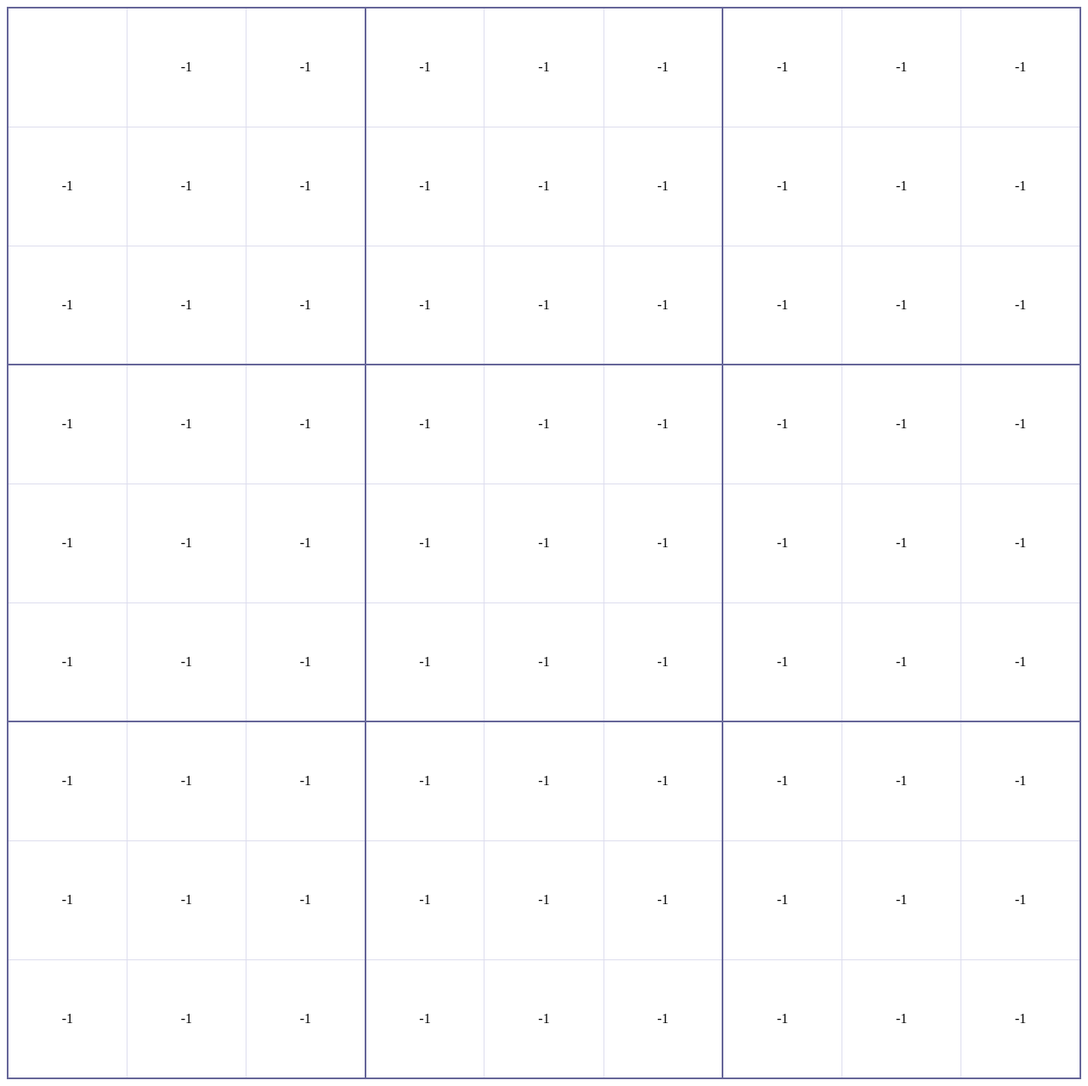
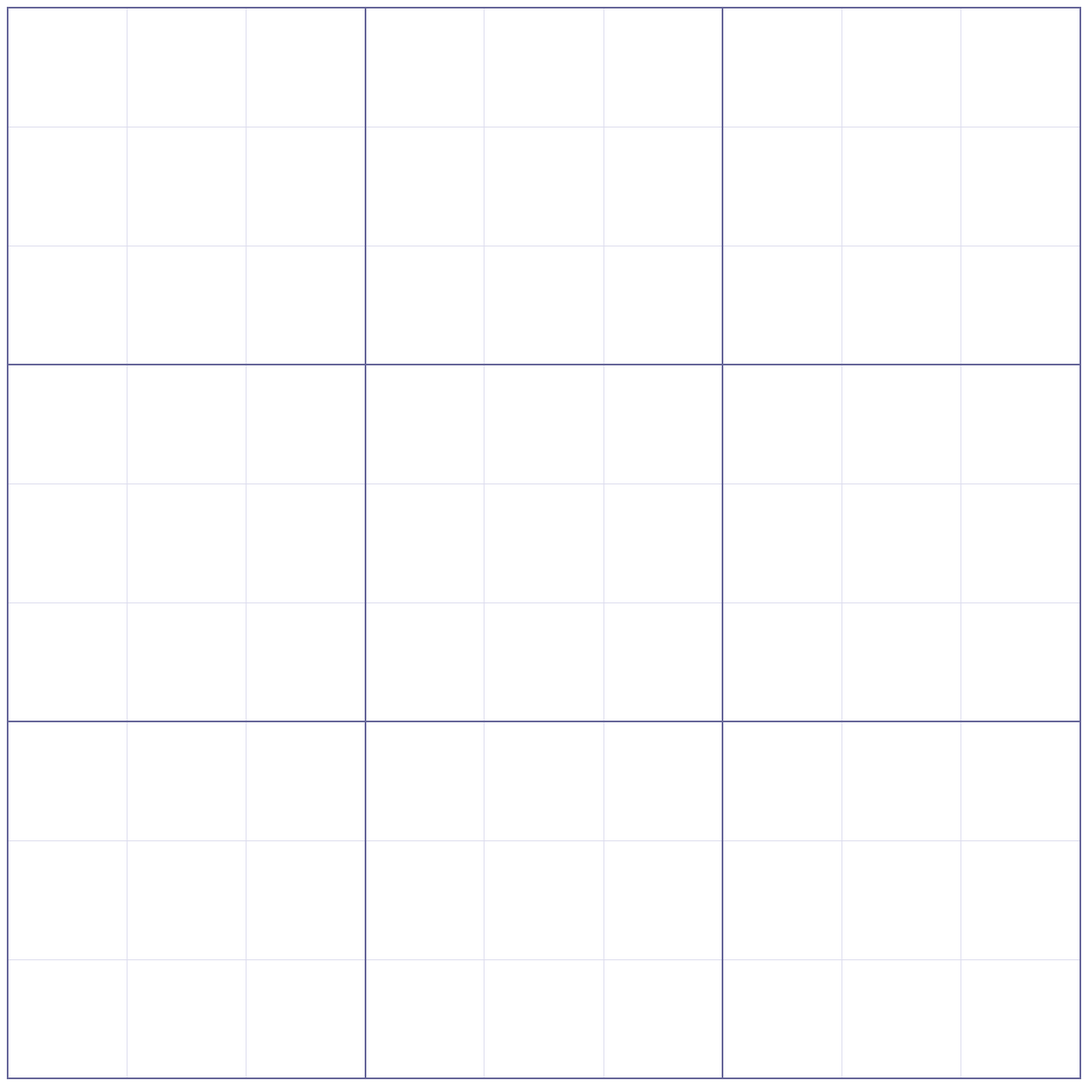
Before and after one commit to RomanDietenmeier/React-Sudoku, a React (Vite) app: page / in a window 1280 px wide. Shown: the whole page at 85% size. Built offline with nearby package versions, Linux system fonts and the light colour scheme.

Commit message:
hide cell -1 values.

```diff
--- a/src/App.tsx
+++ b/src/App.tsx
@@ -44,49 +44,49 @@ export function App() {
             className={`table_cell table_cell_border_top ${activeCell === 1 ? "table_cell_active" : ""}`}
             onClick={() => setActiveCell(1)}
           >
-            {cells[1]}
+            {cells[1] === -1 ? "" : cells[1]}
           </td>
           <td
             className={`table_cell table_cell_border_top table_cell_border_right ${activeCell === 2 ? "table_cell_active" : ""}`}
             onClick={() => setActiveCell(2)}
           >
-            {cells[2]}
+            {cells[2] === -1 ? "" : cells[2]}
           </td>
           <td
             className={`table_cell table_cell_border_top ${activeCell === 3 ? "table_cell_active" : ""}`}
             onClick={() => setActiveCell(3)}
           >
-            {cells[3]}
+            {cells[3] === -1 ? "" : cells[3]}
           </td>
           <td
             className={`table_cell table_cell_border_top ${activeCell === 4 ? "table_cell_active" : ""}`}
             onClick={() => setActiveCell(4)}
           >
-            {cells[4]}
+            {cells[4] === -1 ? "" : cells[4]}
           </td>
           <td
             className={`table_cell table_cell_border_top table_cell_border_right ${activeCell === 5 ? "table_cell_active" : ""}`}
             onClick={() => setActiveCell(5)}
           >
-            {cells[5]}
+            {cells[5] === -1 ? "" : cells[5]}
           </td>
           <td
             className={`table_cell table_cell_border_top ${activeCell === 6 ? "table_cell_active" : ""}`}
             onClick={() => setActiveCell(6)}
           >
-            {cells[6]}
+            {cells[6] === -1 ? "" : cells[6]}
           </td>
           <td
             className={`table_cell table_cell_border_top ${activeCell === 7 ? "table_cell_active" : ""}`}
             onClick={() => setActiveCell(7)}
           >
-            {cells[7]}
+            {cells[7] === -1 ? "" : cells[7]}
           </td>
           <td
             className={`table_cell table_cell_border_top table_cell_border_right ${activeCell === 8 ? "table_cell_active" : ""}`}
             onClick={() => setActiveCell(8)}
           >
-            {cells[8]}
+            {cells[8] === -1 ? "" : cells[8]}
           </td>
         </tr>
 
@@ -95,55 +95,55 @@ export function App() {
             className={`table_cell table_cell_border_left ${activeCell === 9 ? "table_cell_active" : ""}`}
             onClick={() => setActiveCell(9)}
           >
-            {cells[9]}
+            {cells[9] === -1 ? "" : cells[9]}
           </td>
           <td
             className={`table_cell ${activeCell === 10 ? "table_cell_active" : ""}`}
             onClick={() => setActiveCell(10)}
           >
-            {cells[10]}
+            {cells[10] === -1 ? "" : cells[10]}
           </td>
           <td
             className={`table_cell table_cell_border_right ${activeCell === 11 ? "table_cell_active" : ""}`}
             onClick={() => setActiveCell(11)}
           >
-            {cells[11]}
+            {cells[11] === -1 ? "" : cells[11]}
           </td>
           <td
             className={`table_cell ${activeCell === 12 ? "table_cell_active" : ""}`}
             onClick={() => setActiveCell(12)}
           >
-            {cells[12]}
+            {cells[12] === -1 ? "" : cells[12]}
           </td>
           <td
             className={`table_cell ${activeCell === 13 ? "table_cell_active" : ""}`}
             onClick={() => setActiveCell(13)}
           >
-            {cells[13]}
+            {cells[13] === -1 ? "" : cells[13]}
           </td>
           <td
             className={`table_cell table_cell_border_right ${activeCell === 14 ? "table_cell_active" : ""}`}
             onClick={() => setActiveCell(14)}
           >
-            {cells[14]}
+            {cells[14] === -1 ? "" : cells[14]}
           </td>
           <td
             className={`table_cell ${activeCell === 15 ? "table_cell_active" : ""}`}
             onClick={() => setActiveCell(15)}
           >
-            {cells[15]}
+            {cells[15] === -1 ? "" : cells[15]}
           </td>
           <td
             className={`table_cell ${activeCell === 16 ? "table_cell_active" : ""}`}
             onClick={() => setActiveCell(16)}
           >
-            {cells[16]}
+            {cells[16] === -1 ? "" : cells[16]}
           </td>
           <td
             className={`table_cell table_cell_border_right ${activeCell === 17 ? "table_cell_active" : ""}`}
             onClick={() => setActiveCell(17)}
           >
-            {cells[17]}
+            {cells[17] === -1 ? "" : cells[17]}
           </td>
         </tr>
 
@@ -152,55 +152,55 @@ export function App() {
             className={`table_cell table_cell_border_left table_cell_border_bottom ${activeCell === 18 ? "table_cell_active" : ""}`}
             onClick={() => setActiveCell(18)}
           >
-            {cells[18]}
+            {cells[18] === -1 ? "" : cells[18]}
           </td>
           <td
             className={`table_cell table_cell_border_bottom ${activeCell === 19 ? "table_cell_active" : ""}`}
             onClick={() => setActiveCell(19)}
           >
-            {cells[19]}
+            {cells[19] === -1 ? "" : cells[19]}
           </td>
           <td
             className={`table_cell table_cell_border_right table_cell_border_bottom ${activeCell === 20 ? "table_cell_active" : ""}`}
             onClick={() => setActiveCell(20)}
           >
-            {cells[20]}
+            {cells[20] === -1 ? "" : cells[20]}
           </td>
           <td
             className={`table_cell table_cell_border_bottom ${activeCell === 21 ? "table_cell_active" : ""}`}
             onClick={() => setActiveCell(21)}
           >
-            {cells[21]}
+            {cells[21] === -1 ? "" : cells[21]}
           </td>
           <td
             className={`table_cell table_cell_border_bottom ${activeCell === 22 ? "table_cell_active" : ""}`}
             onClick={() => setActiveCell(22)}
           >
-            {cells[22]}
+            {cells[22] === -1 ? "" : cells[22]}
           </td>
           <td
             className={`table_cell table_cell_border_right table_cell_border_bottom ${activeCell === 23 ? "table_cell_active" : ""}`}
             onClick={() => setActiveCell(23)}
           >
-            {cells[23]}
+            {cells[23] === -1 ? "" : cells[23]}
           </td>
           <td
             className={`table_cell table_cell_border_bottom ${activeCell === 24 ? "table_cell_active" : ""}`}
             onClick={() => setActiveCell(24)}
           >
-            {cells[24]}
+            {cells[24] === -1 ? "" : cells[24]}
           </td>
           <td
             className={`table_cell table_cell_border_bottom ${activeCell === 25 ? "table_cell_active" : ""}`}
             onClick={() => setActiveCell(25)}
           >
-            {cells[25]}
+            {cells[25] === -1 ? "" : cells[25]}
           </td>
           <td
             className={`table_cell table_cell_border_right table_cell_border_bottom ${activeCell === 26 ? "table_cell_active" : ""}`}
             onClick={() => setActiveCell(26)}
           >
-            {cells[26]}
+            {cells[26] === -1 ? "" : cells[26]}
           </td>
         </tr>
 
@@ -209,55 +209,55 @@ export function App() {
             className={`table_cell table_cell_border_left ${activeCell === 27 ? "table_cell_active" : ""}`}
             onClick={() => setActiveCell(27)}
           >
-            {cells[27]}
+            {cells[27] === -1 ? "" : cells[27]}
           </td>
           <td
             className={`table_cell ${activeCell === 28 ? "table_cell_active" : ""}`}
             onClick={() => setActiveCell(28)}
           >
-            {cells[28]}
+            {cells[28] === -1 ? "" : cells[28]}
           </td>
           <td
             className={`table_cell table_cell_border_right ${activeCell === 29 ? "table_cell_active" : ""}`}
             onClick={() => setActiveCell(29)}
           >
-            {cells[29]}
+            {cells[29] === -1 ? "" : cells[29]}
           </td>
           <td
             className={`table_cell ${activeCell === 30 ? "table_cell_active" : ""}`}
             onClick={() => setActiveCell(30)}
           >
-            {cells[30]}
+            {cells[30] === -1 ? "" : cells[30]}
           </td>
           <td
             className={`table_cell ${activeCell === 31 ? "table_cell_active" : ""}`}
             onClick={() => setActiveCell(31)}
           >
-            {cells[31]}
+            {cells[31] === -1 ? "" : cells[31]}
           </td>
           <td
             className={`table_cell table_cell_border_right ${activeCell === 32 ? "table_cell_active" : ""}`}
             onClick={() => setActiveCell(32)}
           >
-            {cells[32]}
+            {cells[32] === -1 ? "" : cells[32]}
           </td>
           <td
             className={`table_cell ${activeCell === 33 ? "table_cell_active" : ""}`}
             onClick={() => setActiveCell(33)}
           >
-            {cells[33]}
+            {cells[33] === -1 ? "" : cells[33]}
           </td>
           <td
             className={`table_cell ${activeCell === 34 ? "table_cell_active" : ""}`}
             onClick={() => setActiveCell(34)}
           >
-            {cells[34]}
+            {cells[34] === -1 ? "" : cells[34]}
           </td>
           <td
             className={`table_cell table_cell_border_right ${activeCell === 35 ? "table_cell_active" : ""}`}
             onClick={() => setActiveCell(35)}
           >
-            {cells[35]}
+            {cells[35] === -1 ? "" : cells[35]}
           </td>
         </tr>
 
@@ -266,55 +266,55 @@ export function App() {
             className={`table_cell table_cell_border_left ${activeCell === 36 ? "table_cell_active" : ""}`}
             onClick={() => setActiveCell(36)}
           >
-            {cells[36]}
+            {cells[36] === -1 ? "" : cells[36]}
           </td>
           <td
             className={`table_cell ${activeCell === 37 ? "table_cell_active" : ""}`}
             onClick={() => setActiveCell(37)}
           >
-            {cells[37]}
+            {cells[37] === -1 ? "" : cells[37]}
           </td>
           <td
             className={`table_cell table_cell_border_right ${activeCell === 38 ? "table_cell_active" : ""}`}
             onClick={() => setActiveCell(38)}
           >
-            {cells[38]}
+            {cells[38] === -1 ? "" : cells[38]}
           </td>
           <td
             className={`table_cell ${activeCell === 39 ? "table_cell_active" : ""}`}
             onClick={() => setActiveCell(39)}
           >
-            {cells[39]}
+            {cells[39] === -1 ? "" : cells[39]}
           </td>
           <td
             className={`table_cell ${activeCell === 40 ? "table_cell_active" : ""}`}
             onClick={() => setActiveCell(40)}
           >
-            {cells[40]}
+            {cells[40] === -1 ? "" : cells[40]}
           </td>
           <td
             className={`table_cell table_cell_border_right ${activeCell === 41 ? "table_cell_active" : ""}`}
             onClick={() => setActiveCell(41)}
           >
-            {cells[41]}
+            {cells[41] === -1 ? "" : cells[41]}
           </td>
           <td
             className={`table_cell ${activeCell === 42 ? "table_cell_active" : ""}`}
             onClick={() => setActiveCell(42)}
           >
-            {cells[42]}
+            {cells[42] === -1 ? "" : cells[42]}
           </td>
           <td
             className={`table_cell ${activeCell === 43 ? "table_cell_active" : ""}`}
             onClick={() => setActiveCell(43)}
           >
-            {cells[43]}
+            {cells[43] === -1 ? "" : cells[43]}
           </td>
           <td
             className={`table_cell table_cell_border_right ${activeCell === 44 ? "table_cell_active" : ""}`}
             onClick={() => setActiveCell(44)}
           >
-            {cells[44]}
+            {cells[44] === -1 ? "" : cells[44]}
           </td>
         </tr>
 
@@ -323,55 +323,55 @@ export function App() {
             className={`table_cell table_cell_border_left table_cell_border_bottom ${activeCell === 45 ? "table_cell_active" : ""}`}
             onClick={() => setActiveCell(45)}
           >
-            {cells[45]}
+            {cells[45] === -1 ? "" : cells[45]}
           </td>
           <td
             className={`table_cell table_cell_border_bottom ${activeCell === 46 ? "table_cell_active" : ""}`}
             onClick={() => setActiveCell(46)}
           >
-            {cells[46]}
+            {cells[46] === -1 ? "" : cells[46]}
           </td>
           <td
             className={`table_cell table_cell_border_right table_cell_border_bottom ${activeCell === 47 ? "table_cell_active" : ""}`}
             onClick={() => setActiveCell(47)}
           >
-            {cells[47]}
+            {cells[47] === -1 ? "" : cells[47]}
           </td>
           <td
             className={`table_cell table_cell_border_bottom ${activeCell === 48 ? "table_cell_active" : ""}`}
             onClick={() => setActiveCell(48)}
           >
-            {cells[48]}
+            {cells[48] === -1 ? "" : cells[48]}
           </td>
           <td
             className={`table_cell table_cell_border_bottom ${activeCell === 49 ? "table_cell_active" : ""}`}
             onClick={() => setActiveCell(49)}
           >
-            {cells[49]}
+            {cells[49] === -1 ? "" : cells[49]}
           </td>
           <td
             className={`table_cell table_cell_border_right table_cell_border_bottom ${activeCell === 50 ? "table_cell_active" : ""}`}
             onClick={() => setActiveCell(50)}
           >
-            {cells[50]}
+            {cells[50] === -1 ? "" : cells[50]}
           </td>
           <td
             className={`table_cell table_cell_border_bottom ${activeCell === 51 ? "table_cell_active" : ""}`}
             onClick={() => setActiveCell(51)}
           >
-            {cells[51]}
+            {cells[51] === -1 ? "" : cells[51]}
           </td>
           <td
             className={`table_cell table_cell_border_bottom ${activeCell === 52 ? "table_cell_active" : ""}`}
             onClick={() => setActiveCell(52)}
           >
-            {cells[52]}
+            {cells[52] === -1 ? "" : cells[52]}
           </td>
           <td
             className={`table_cell table_cell_border_right table_cell_border_bottom ${activeCell === 53 ? "table_cell_active" : ""}`}
             onClick={() => setActiveCell(53)}
           >
-            {cells[53]}
+            {cells[53] === -1 ? "" : cells[53]}
           </td>
         </tr>
 
@@ -380,55 +380,55 @@ export function App() {
             className={`table_cell table_cell_border_left ${activeCell === 54 ? "table_cell_active" : ""}`}
             onClick={() => setActiveCell(54)}
           >
-            {cells[54]}
+            {cells[54] === -1 ? "" : cells[54]}
           </td>
           <td
             className={`table_cell ${activeCell === 55 ? "table_cell_active" : ""}`}
             onClick={() => setActiveCell(55)}
           >
-            {cells[55]}
+            {cells[55] === -1 ? "" : cells[55]}
           </td>
           <td
             className={`table_cell table_cell_border_right ${activeCell === 56 ? "table_cell_active" : ""}`}
             onClick={() => setActiveCell(56)}
           >
-            {cells[56]}
+            {cells[56] === -1 ? "" : cells[56]}
           </td>
           <td
             className={`table_cell ${activeCell === 57 ? "table_cell_active" : ""}`}
             onClick={() => setActiveCell(57)}
           >
-            {cells[57]}
+            {cells[57] === -1 ? "" : cells[57]}
           </td>
           <td
             className={`table_cell ${activeCell === 58 ? "table_cell_active" : ""}`}
             onClick={() => setActiveCell(58)}
           >
-            {cells[58]}
+            {cells[58] === -1 ? "" : cells[58]}
           </td>
           <td
             className={`table_cell table_cell_border_right ${activeCell === 59 ? "table_cell_active" : ""}`}
             onClick={() => setActiveCell(59)}
           >
-            {cells[59]}
+            {cells[59] === -1 ? "" : cells[59]}
           </td>
           <td
             className={`table_cell ${activeCell === 60 ? "table_cell_active" : ""}`}
             onClick={() => setActiveCell(60)}
           >
-            {cells[60]}
+            {cells[60] === -1 ? "" : cells[60]}
           </td>
           <td
             className={`table_cell ${activeCell === 61 ? "table_cell_active" : ""}`}
             onClick={() => setActiveCell(61)}
           >
-            {cells[61]}
+            {cells[61] === -1 ? "" : cells[61]}
           </td>
           <td
             className={`table_cell table_cell_border_right ${activeCell === 62 ? "table_cell_active" : ""}`}
             onClick={() => setActiveCell(62)}
           >
-            {cells[62]}
+            {cells[62] === -1 ? "" : cells[62]}
           </td>
         </tr>
 
@@ -437,55 +437,55 @@ export function App() {
             className={`table_cell table_cell_border_left ${activeCell === 63 ? "table_cell_active" : ""}`}
             onClick={() => setActiveCell(63)}
           >
-            {cells[63]}
+            {cells[63] === -1 ? "" : cells[63]}
           </td>
           <td
             className={`table_cell ${activeCell === 64 ? "table_cell_active" : ""}`}
             onClick={() => setActiveCell(64)}
           >
-            {cells[64]}
+            {cells[64] === -1 ? "" : cells[64]}
           </td>
           <td
             className={`table_cell table_cell_border_right ${activeCell === 65 ? "table_cell_active" : ""}`}
             onClick={() => setActiveCell(65)}
           >
-            {cells[65]}
+            {cells[65] === -1 ? "" : cells[65]}
           </td>
           <td
             className={`table_cell ${activeCell === 66 ? "table_cell_active" : ""}`}
             onClick={() => setActiveCell(66)}
           >
-            {cells[66]}
+            {cells[66] === -1 ? "" : cells[66]}
           </td>
           <td
             className={`table_cell ${activeCell === 67 ? "table_cell_active" : ""}`}
             onClick={() => setActiveCell(67)}
           >
-            {cells[67]}
+            {cells[67] === -1 ? "" : cells[67]}
           </td>
           <td
             className={`table_cell table_cell_border_right ${activeCell === 68 ? "table_cell_active" : ""}`}
             onClick={() => setActiveCell(68)}
           >
-            {cells[68]}
+            {cells[68] === -1 ? "" : cells[68]}
           </td>
           <td
             className={`table_cell ${activeCell === 69 ? "table_cell_active" : ""}`}
             onClick={() => setActiveCell(69)}
           >
-            {cells[69]}
+            {cells[69] === -1 ? "" : cells[69]}
           </td>
           <td
             className={`table_cell ${activeCell === 70 ? "table_cell_active" : ""}`}
             onClick={() => setActiveCell(70)}
           >
-            {cells[70]}
+            {cells[70] === -1 ? "" : cells[70]}
           </td>
           <td
             className={`table_cell table_cell_border_right ${activeCell === 71 ? "table_cell_active" : ""}`}
             onClick={() => setActiveCell(71)}
           >
-            {cells[71]}
+            {cells[71] === -1 ? "" : cells[71]}
           </td>
         </tr>
 
@@ -494,55 +494,55 @@ export function App() {
             className={`table_cell table_cell_border_bottom table_cell_border_left ${activeCell === 72 ? "table_cell_active" : ""}`}
             onClick={() => setActiveCell(72)}
           >
-            {cells[72]}
+            {cells[72] === -1 ? "" : cells[72]}
           </td>
           <td
             className={`table_cell table_cell_border_bottom ${activeCell === 73 ? "table_cell_active" : ""}`}
             onClick={() => setActiveCell(73)}
           >
-            {cells[73]}
+            {cells[73] === -1 ? "" : cells[73]}
           </td>
           <td
             className={`table_cell table_cell_border_bottom table_cell_border_right ${activeCell === 74 ? "table_cell_active" : ""}`}
             onClick={() => setActiveCell(74)}
           >
-            {cells[74]}
+            {cells[74] === -1 ? "" : cells[74]}
           </td>
           <td
             className={`table_cell table_cell_border_bottom ${activeCell === 75 ? "table_cell_active" : ""}`}
             onClick={() => setActiveCell(75)}
           >
-            {cells[75]}
+            {cells[75] === -1 ? "" : cells[75]}
           </td>
           <td
             className={`table_cell table_cell_border_bottom ${activeCell === 76 ? "table_cell_active" : ""}`}
             onClick={() => setActiveCell(76)}
           >
-            {cells[76]}
+            {cells[76] === -1 ? "" : cells[76]}
           </td>
           <td
             className={`table_cell table_cell_border_bottom table_cell_border_right ${activeCell === 77 ? "table_cell_active" : ""}`}
             onClick={() => setActiveCell(77)}
           >
-            {cells[77]}
+            {cells[77] === -1 ? "" : cells[77]}
           </td>
           <td
             className={`table_cell table_cell_border_bottom ${activeCell === 78 ? "table_cell_active" : ""}`}
             onClick={() => setActiveCell(78)}
           >
-            {cells[78]}
+            {cells[78] === -1 ? "" : cells[78]}
           </td>
           <td
             className={`table_cell table_cell_border_bottom ${activeCell === 79 ? "table_cell_active" : ""}`}
             onClick={() => setActiveCell(79)}
           >
-            {cells[79]}
+            {cells[79] === -1 ? "" : cells[79]}
           </td>
           <td
             className={`table_cell table_cell_border_bottom table_cell_border_right ${activeCell === 80 ? "table_cell_active" : ""}`}
             onClick={() => setActiveCell(80)}
           >
-            {cells[80]}
+            {cells[80] === -1 ? "" : cells[80]}
           </td>
         </tr>
       </table>
```
